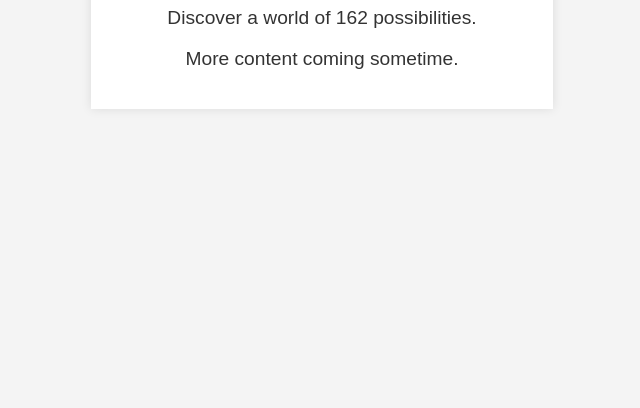
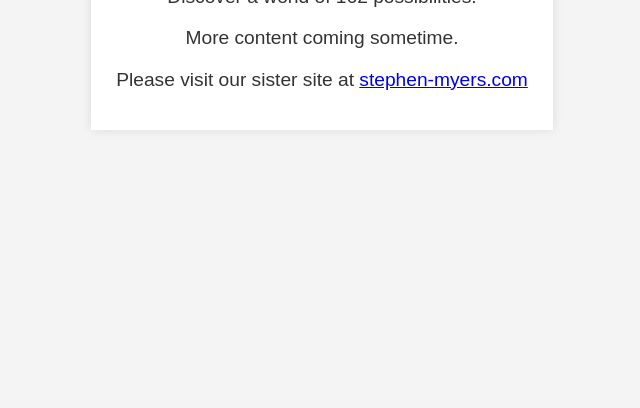
Before and after one commit to smyers4-moog/162colors, a website: page main.html in a window 1280 px wide. Shown: the part 392-800 px from the top of the page, without its empty margins (318-958 px from the left). Drawn offline with Linux system fonts and the light colour scheme.

Commit message:
Update main.html

```diff
--- a/main.html
+++ b/main.html
@@ -35,6 +35,7 @@
         <h1>Welcome to 162colors.com!</h1>
         <p>Discover a world of 162 possibilities.</p>
         <p>More content coming sometime.</p>
+        <p>Please visit our sister site at <a href="stephen-myers.com">stephen-myers.com</a></p>
     </div>
 </body>
 </html>
```
